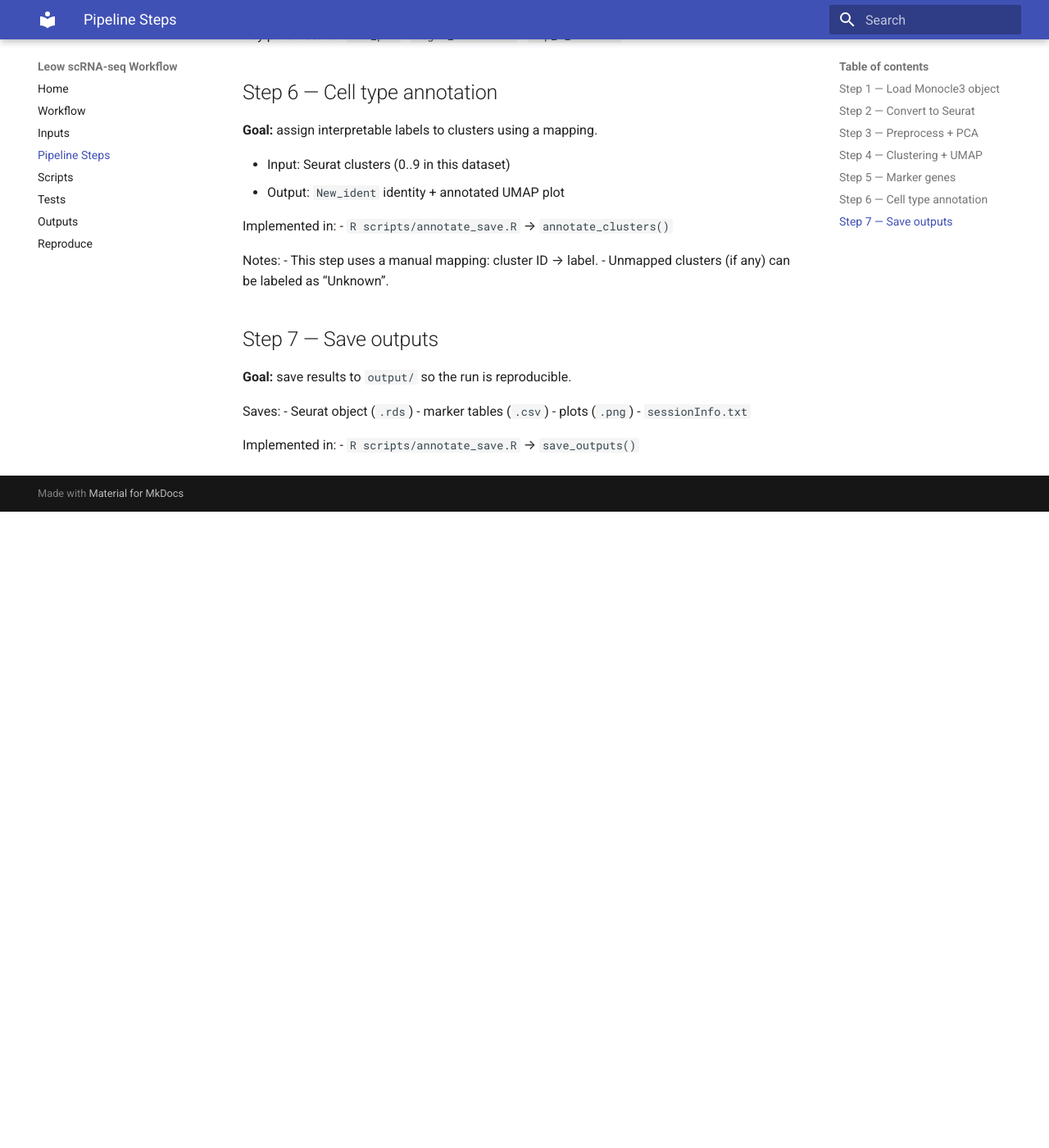
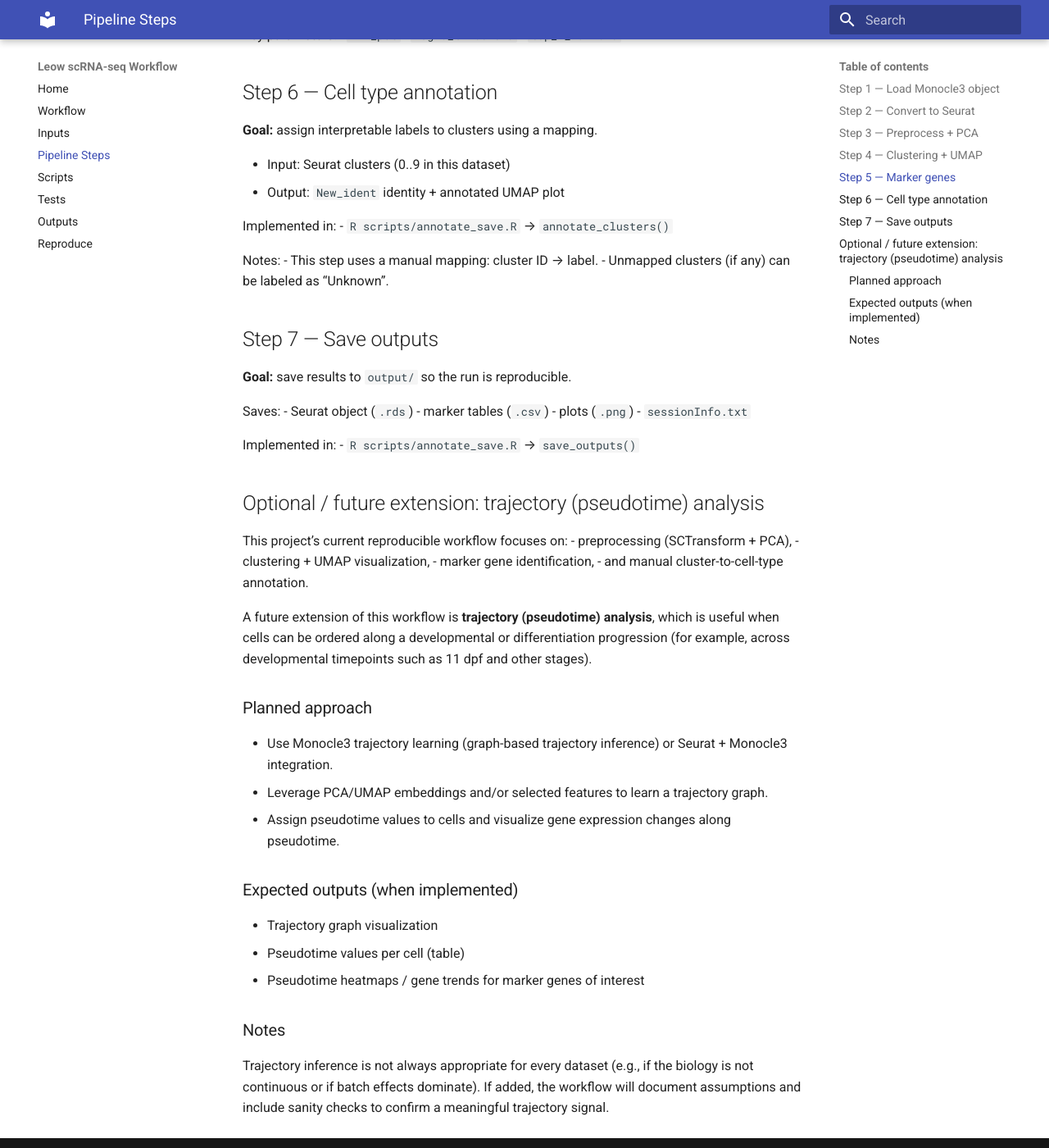
Before and after one commit to cjleow/Semester_project_Leow, an MkDocs documentation site: the page built from docs/steps.md, in a window 1280 px wide and 1400 px high, scrolled down 1635 px. Shown: the whole window at 82% size. Built offline with MkDocs 1.6.1 and Material for MkDocs 9.7.7, drawn with Linux system fonts in a browser that asks for light colours; before the commit the page ends 2259 px from its top, so only the background shows below that.

```diff
--- a/docs/steps.md
+++ b/docs/steps.md
@@ -99,3 +99,26 @@ Saves:
 
 Implemented in:
 - `R scripts/annotate_save.R` → `save_outputs()`
+
+## Optional / future extension: trajectory (pseudotime) analysis
+
+This project’s current reproducible workflow focuses on:
+- preprocessing (SCTransform + PCA),
+- clustering + UMAP visualization,
+- marker gene identification,
+- and manual cluster-to-cell-type annotation.
+
+A future extension of this workflow is **trajectory (pseudotime) analysis**, which is useful when cells can be ordered along a developmental or differentiation progression (for example, across developmental timepoints such as 11 dpf and other stages).
+
+### Planned approach
+- Use Monocle3 trajectory learning (graph-based trajectory inference) or Seurat + Monocle3 integration.
+- Leverage PCA/UMAP embeddings and/or selected features to learn a trajectory graph.
+- Assign pseudotime values to cells and visualize gene expression changes along pseudotime.
+
+### Expected outputs (when implemented)
+- Trajectory graph visualization
+- Pseudotime values per cell (table)
+- Pseudotime heatmaps / gene trends for marker genes of interest
+
+### Notes
+Trajectory inference is not always appropriate for every dataset (e.g., if the biology is not continuous or if batch effects dominate). If added, the workflow will document assumptions and include sanity checks to confirm a meaningful trajectory signal.
```
Also changed, not shown: docs/index.md (+22 -29 lines), docs/outputs.md (+1 -2 lines), docs/tests.md (+2 -4 lines).
